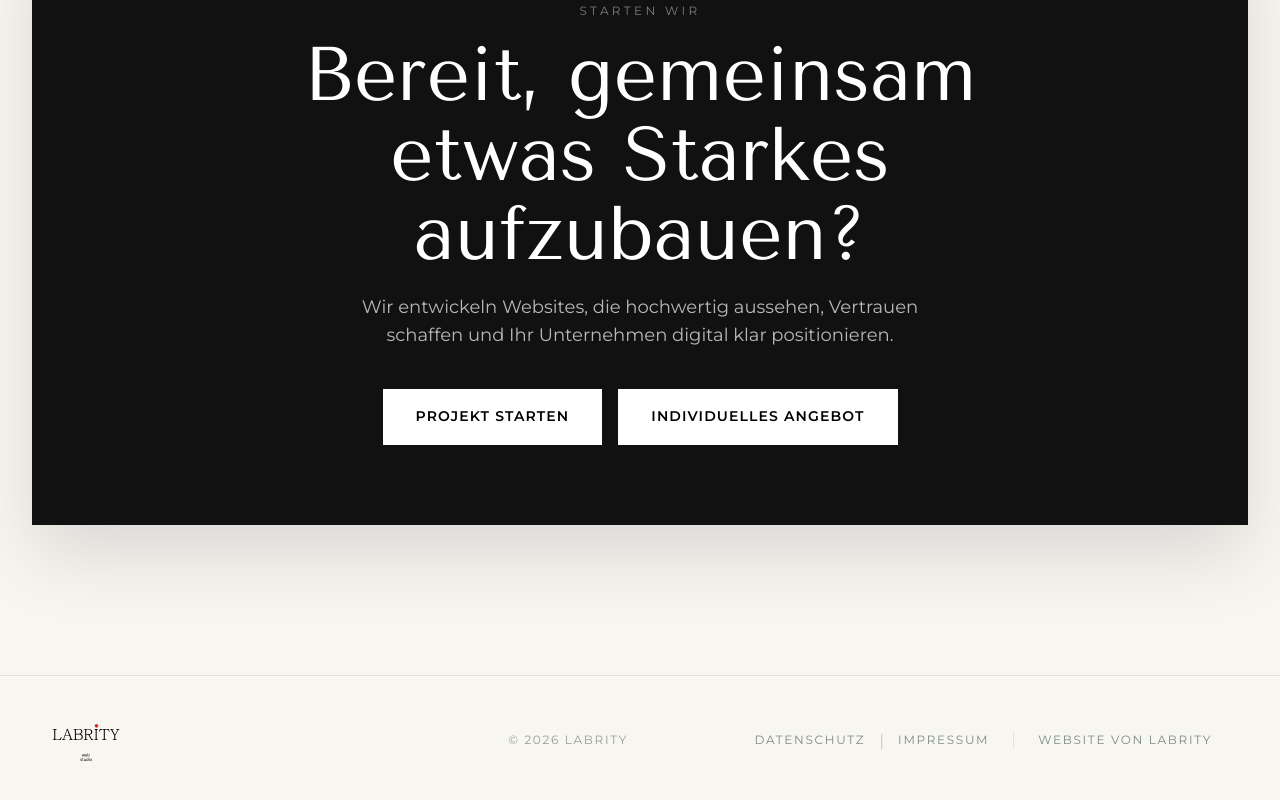
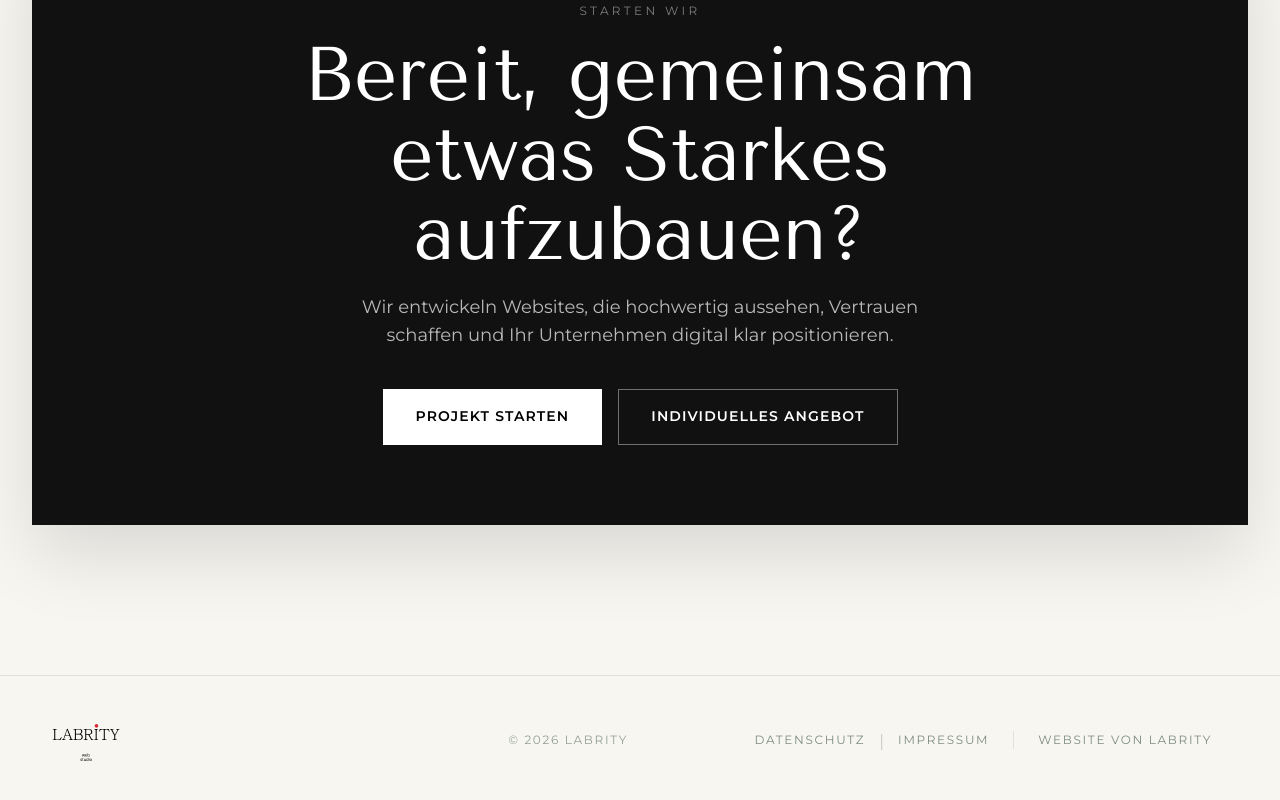
Before and after one commit to Immo-Tonn/my_labrity, a Next.js app: page / in a window 1280 px wide. Shown: the part 6912-7712 px from the top of the page. Built offline with nearby package versions, Linux system fonts and the light colour scheme; no server answers.

Commit message:
fixed styles of  secondary button in page.tsx->Home

```diff
--- a/src/app/(site)/page.tsx
+++ b/src/app/(site)/page.tsx
@@ -1001,7 +1001,7 @@ export default function Home() {
                 <button
                   type="button"
                   onClick={openQuiz}
-                  className="inline-flex min-h-[56px] items-center justify-center border border-white bg-white px-8 font-montserrat text-[14px] font-semibold uppercase tracking-[0.08em] text-black transition duration-300 hover:-translate-y-[1px]"
+                  className="inline-flex min-h-[56px] items-center justify-center border border-white/40 bg-transparent px-8 font-montserrat text-[14px] font-semibold uppercase tracking-[0.08em] text-white transition duration-300 hover:border-white hover:bg-white hover:text-black"
                 >
                   {content.cta.secondaryButton}
                 </button>
```
